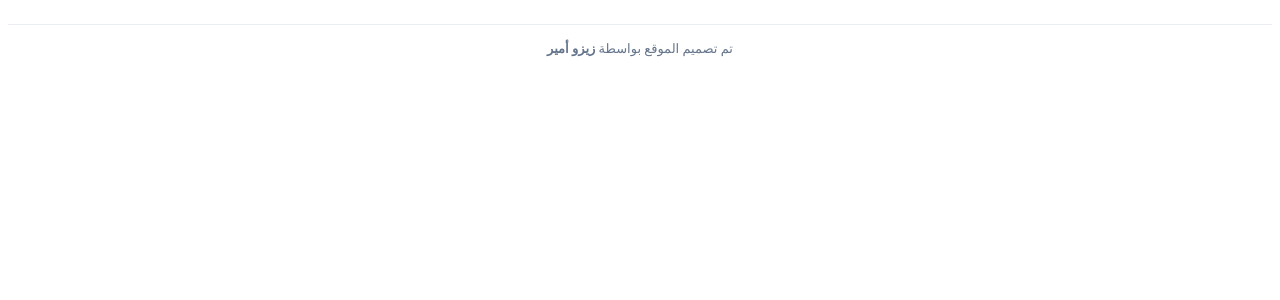
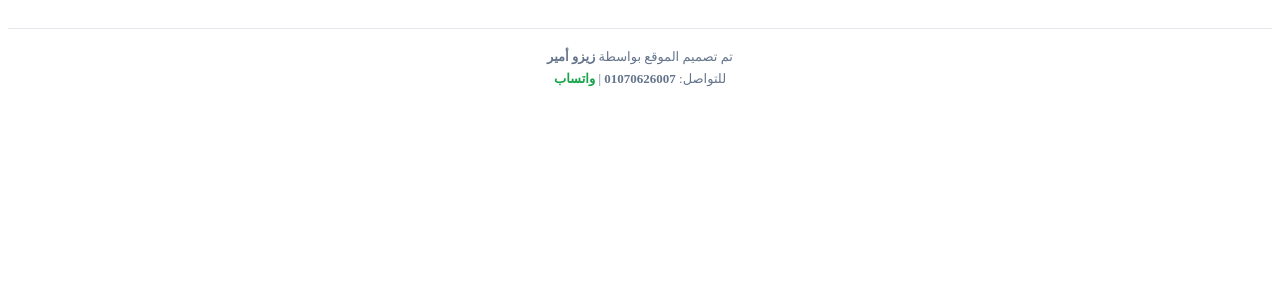
Before and after one commit to zizoa2979-byte/alhudhud, a Flask app: template templates/admin.html in a window 1280 px wide. Shown: the top 300 px of the page. Run offline with Flask 3, Linux system fonts and the light colour scheme; the template is opened without the code that fills it, so the values that code supplies are empty.

Commit message:
Update footer with contact and WhatsApp

```diff
--- a/templates/admin.html
+++ b/templates/admin.html
@@ -128,6 +128,12 @@
 
   initStore();
 </script>
-<footer style="text-align: center; padding: 16px 10px; margin-top: 24px; font-size: 13px; color: #64748b; border-top: 1px solid rgba(148, 163, 184, 0.2);">
-  تم تصميم الموقع بواسطة <strong>زيزو أمير</strong>
+<footer style="text-align: center; padding: 20px 12px; margin-top: 28px; font-size: 13px; color: #64748b; border-top: 1px solid rgba(148, 163, 184, 0.25); direction: rtl;">
+  <div>تم تصميم الموقع بواسطة <strong>زيزو أمير</strong></div>
+  <div style="margin-top: 6px;">
+    للتواصل: <strong>01070626007</strong> |
+    <a href="https://wa.me/201070626007" target="_blank" style="color: #16a34a; font-weight: bold; text-decoration: none;">
+      واتساب
+    </a>
+  </div>
 </footer>
```
Also changed, not shown: preview.html (+9 -0 lines), templates/index.html (+8 -2 lines).
